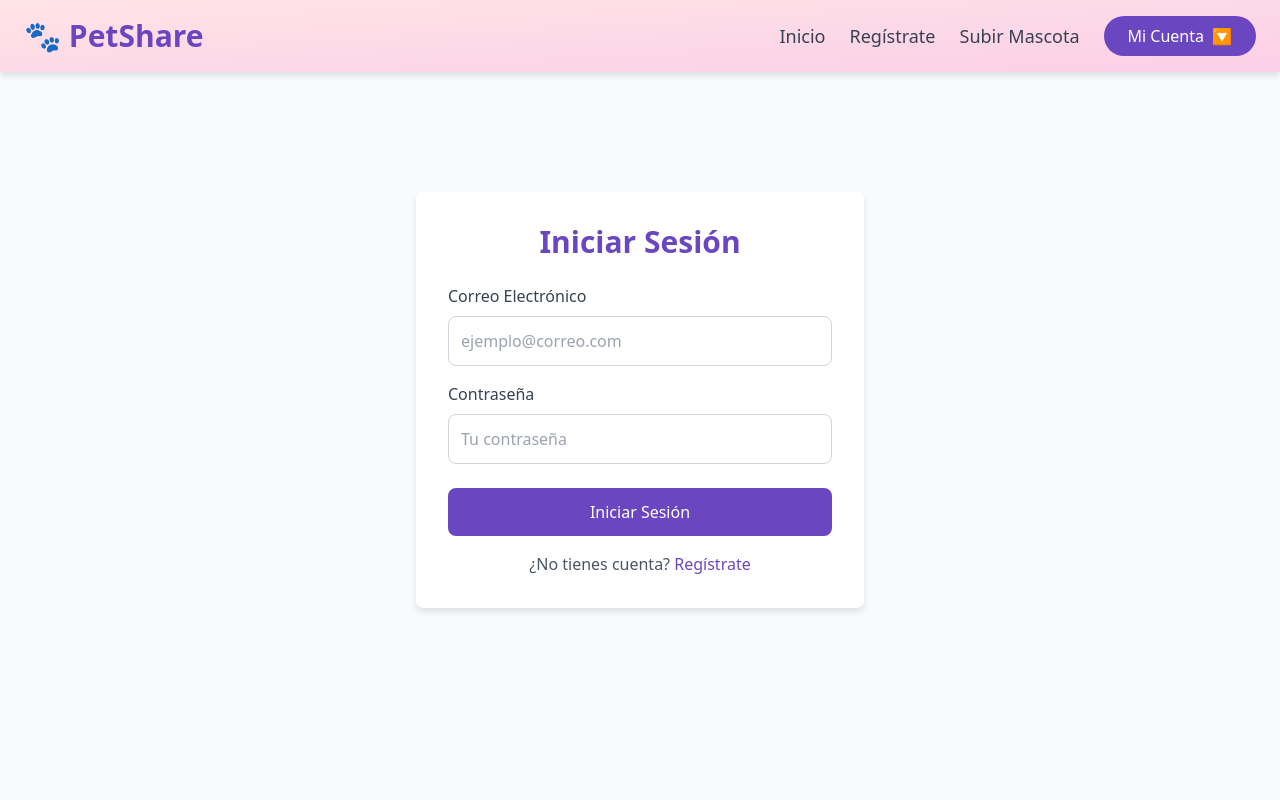
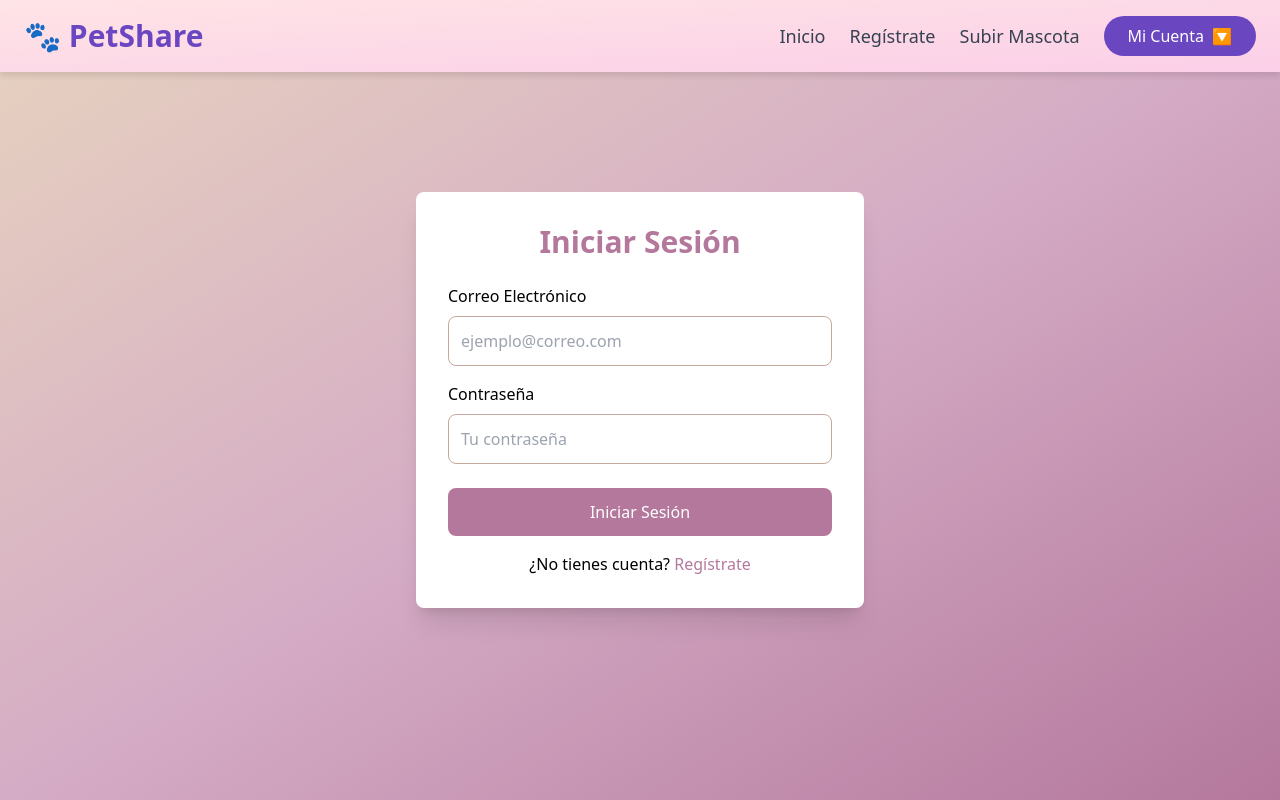
Before and after one commit to EduardoSantiagoAC/GitReactC, a React (Create React App) app: page /add-pet in a window 1280 px wide. Built offline with nearby package versions, Linux system fonts and the light colour scheme.

Commit message:
Update Login.js

```diff
--- a/src/pages/Login.js
+++ b/src/pages/Login.js
@@ -6,84 +6,73 @@ const Login = ({ onLogin }) => {
     email: '',
     password: '',
   });
-
   const [error, setError] = useState('');
   const navigate = useNavigate();
 
   const handleChange = (e) => {
-    setFormData({
-      ...formData,
-      [e.target.name]: e.target.value,
-    });
+    const { name, value } = e.target;
+    setFormData((prev) => ({ ...prev, [name]: value }));
   };
 
   const handleSubmit = (e) => {
     e.preventDefault();
+
     const { email, password } = formData;
+    const users = JSON.parse(localStorage.getItem('users')) || [];
+    const user = users.find((u) => u.email === email && u.password === password);
 
-    if (!email || !password) {
-      setError('Todos los campos son obligatorios.');
+    if (!user) {
+      setError('Correo o contraseña incorrectos.');
       return;
     }
 
-    // Verificar si el usuario existe
-    const users = JSON.parse(localStorage.getItem('users')) || [];
-    const user = users.find((user) => user.email === email && user.password === password);
-
-    if (user) {
-      setError('');
-      if (onLogin) {
-        onLogin(user); // Llamamos a onLogin para guardar el estado de usuario
-      }
-      navigate('/profile'); // Redirigir al perfil después de login exitoso
-    } else {
-      setError('Correo o contraseña incorrectos.');
-    }
+    setError('');
+    onLogin(user); // Pasa los datos del usuario autenticado al estado global
+    navigate('/profile'); // Redirige al perfil del usuario
   };
 
   return (
-    <div className="bg-gray-50 min-h-screen flex justify-center items-center">
-      <div className="bg-white shadow-md rounded-lg p-8 w-full max-w-md">
-        <h1 className="text-3xl font-bold text-primary-color text-center mb-6">
-          Iniciar Sesión
-        </h1>
+    <div className="min-h-screen bg-gradient-to-br from-[#E7D3BF] via-[#D5ACC5] to-[#B4789D] flex justify-center items-center">
+      <div className="bg-white shadow-xl rounded-lg p-8 w-full max-w-md">
+        <h1 className="text-3xl font-bold text-[#B4789D] text-center mb-6">Iniciar Sesión</h1>
 
-        {/* Mensajes de error */}
-        {error && <p className="text-red-500 text-center mb-4">{error}</p>}
+        {error && <p className="text-[#B4789D] text-center mb-4">{error}</p>}
 
-        {/* Formulario */}
         <form onSubmit={handleSubmit}>
-          <label className="block text-gray-700 mb-2">Correo Electrónico</label>
+          <label className="block text-black mb-2">Correo Electrónico</label>
           <input
             type="email"
             name="email"
             value={formData.email}
             onChange={handleChange}
             placeholder="ejemplo@correo.com"
-            className="w-full p-3 border border-gray-300 rounded mb-4"
+            className="w-full p-3 border border-[#C6A89C] rounded mb-4 focus:outline-none focus:ring-2 focus:ring-[#B4789D]"
           />
 
-          <label className="block text-gray-700 mb-2">Contraseña</label>
+          <label className="block text-black mb-2">Contraseña</label>
           <input
             type="password"
             name="password"
             value={formData.password}
             onChange={handleChange}
             placeholder="Tu contraseña"
-            className="w-full p-3 border border-gray-300 rounded mb-6"
+            className="w-full p-3 border border-[#C6A89C] rounded mb-6 focus:outline-none focus:ring-2 focus:ring-[#B4789D]"
           />
 
           <button
             type="submit"
-            className="w-full bg-primary-color text-white py-3 rounded hover:bg-red-500 transition"
+            className="w-full bg-[#B4789D] text-white py-3 rounded-lg hover:bg-[#C6A89C] transition-all duration-300"
           >
             Iniciar Sesión
           </button>
         </form>
 
-        <p className="text-gray-600 text-center mt-4">
+        <p className="text-black text-center mt-4">
           ¿No tienes cuenta?{' '}
-          <a href="/register" className="text-primary-color hover:underline">
+          <a
+            href="/register"
+            className="text-[#B4789D] hover:text-[#C6A89C] transition-all duration-300"
+          >
             Regístrate
           </a>
         </p>
```
